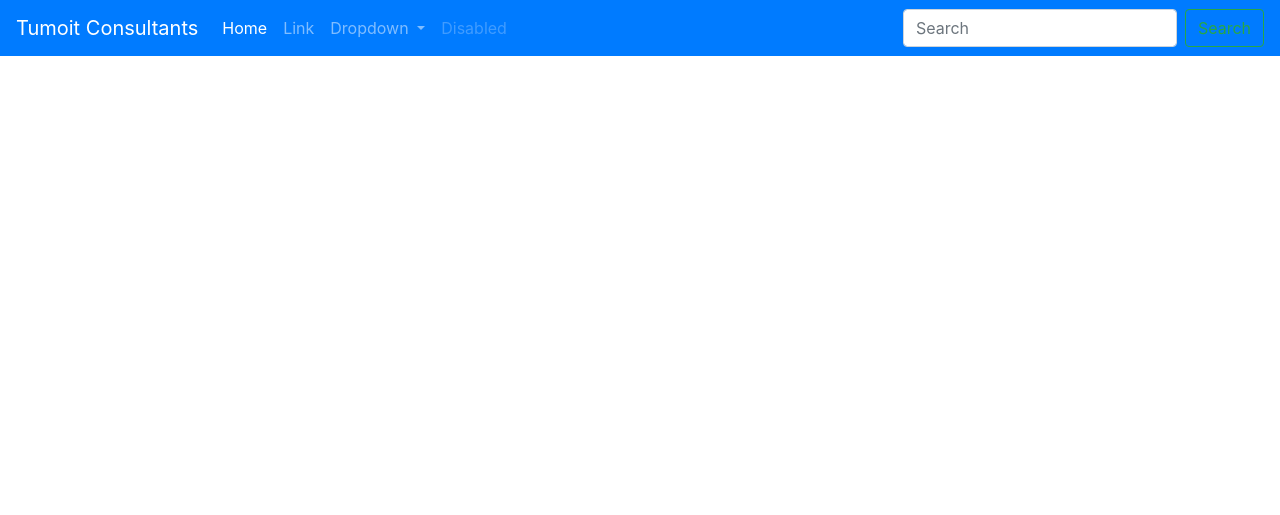
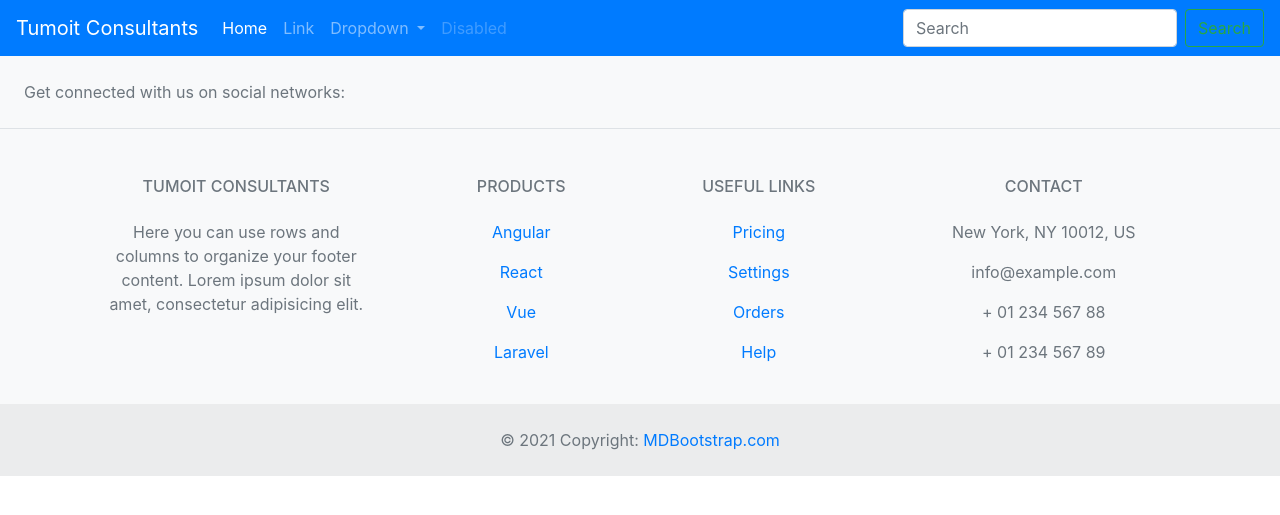
Before and after one commit to samuels97/tumoit97, a Django app: page /home in a window 1280 px wide. Shown: the top 515 px of the page. Run offline with Django 3.2, Linux system fonts and the light colour scheme; some libraries are stand-ins or nearby versions.

Commit message:
footer in index.html

```diff
--- a/main/templates/main/index.html
+++ b/main/templates/main/index.html
@@ -17,6 +17,139 @@
 
       <nav class="navbar navbar-expand-lg navbar-dark bg-primary"> <a class="navbar-brand" href="#">Tumoit Consultants</a> <button class="navbar-toggler" type="button" data-toggle="collapse" data-target="#navbarSupportedContent" aria-controls="navbarSupportedContent" aria-expanded="false" aria-label="Toggle navigation"> <span class="navbar-toggler-icon"></span> </button> <div class="collapse navbar-collapse" id="navbarSupportedContent"> <ul class="navbar-nav mr-auto"> <li class="nav-item active"> <a class="nav-link" href="#">Home <span class="sr-only">(current)</span></a> </li> <li class="nav-item"> <a class="nav-link" href="#">Link</a> </li> <li class="nav-item dropdown"> <a class="nav-link dropdown-toggle" href="#" id="navbarDropdown" role="button" data-toggle="dropdown" aria-haspopup="true" aria-expanded="false"> Dropdown </a> <div class="dropdown-menu" aria-labelledby="navbarDropdown"> <a class="dropdown-item" href="#">Action</a> <a class="dropdown-item" href="#">Another action</a> <div class="dropdown-divider"></div> <a class="dropdown-item" href="#">Something else here</a> </div> </li> <li class="nav-item"> <a class="nav-link disabled" href="#">Disabled</a> </li> </ul> <form class="form-inline my-2 my-lg-0"> <input class="form-control mr-sm-2" type="search" placeholder="Search" aria-label="Search"> <button class="btn btn-outline-success my-2 my-sm-0" type="submit">Search</button> </form> </div> </nav>
 
+
+
+     <!-- Footer -->
+<footer class="text-center text-lg-start bg-light text-muted">
+  <!-- Section: Social media -->
+  <section
+    class="d-flex justify-content-center justify-content-lg-between p-4 border-bottom"
+  >
+    <!-- Left -->
+    <div class="me-5 d-none d-lg-block">
+      <span>Get connected with us on social networks:</span>
+    </div>
+    <!-- Left -->
+
+    <!-- Right -->
+    <div>
+      <a href="" class="me-4 text-reset">
+        <i class="fab fa-facebook-f"></i>
+      </a>
+      <a href="" class="me-4 text-reset">
+        <i class="fab fa-twitter"></i>
+      </a>
+      <a href="" class="me-4 text-reset">
+        <i class="fab fa-google"></i>
+      </a>
+      <a href="" class="me-4 text-reset">
+        <i class="fab fa-instagram"></i>
+      </a>
+      <a href="" class="me-4 text-reset">
+        <i class="fab fa-linkedin"></i>
+      </a>
+      <a href="" class="me-4 text-reset">
+        <i class="fab fa-github"></i>
+      </a>
+    </div>
+    <!-- Right -->
+  </section>
+  <!-- Section: Social media -->
+
+  <!-- Section: Links  -->
+  <section class="">
+    <div class="container text-center text-md-start mt-5">
+      <!-- Grid row -->
+      <div class="row mt-3">
+        <!-- Grid column -->
+        <div class="col-md-3 col-lg-4 col-xl-3 mx-auto mb-4">
+          <!-- Content -->
+          <h6 class="text-uppercase fw-bold mb-4">
+            <i class="fas fa-gem me-3"></i>Tumoit Consultants
+          </h6>
+          <p>
+            Here you can use rows and columns to organize your footer content. Lorem ipsum
+            dolor sit amet, consectetur adipisicing elit.
+          </p>
+        </div>
+        <!-- Grid column -->
+
+        <!-- Grid column -->
+        <div class="col-md-2 col-lg-2 col-xl-2 mx-auto mb-4">
+          <!-- Links -->
+          <h6 class="text-uppercase fw-bold mb-4">
+            Products
+          </h6>
+          <p>
+            <a href="#!" class="text-reset">Angular</a>
+          </p>
+          <p>
+            <a href="#!" class="text-reset">React</a>
+          </p>
+          <p>
+            <a href="#!" class="text-reset">Vue</a>
+          </p>
+          <p>
+            <a href="#!" class="text-reset">Laravel</a>
+          </p>
+        </div>
+        <!-- Grid column -->
+
+        <!-- Grid column -->
+        <div class="col-md-3 col-lg-2 col-xl-2 mx-auto mb-4">
+          <!-- Links -->
+          <h6 class="text-uppercase fw-bold mb-4">
+            Useful links
+          </h6>
+          <p>
+            <a href="#!" class="text-reset">Pricing</a>
+          </p>
+          <p>
+            <a href="#!" class="text-reset">Settings</a>
+          </p>
+          <p>
+            <a href="#!" class="text-reset">Orders</a>
+          </p>
+          <p>
+            <a href="#!" class="text-reset">Help</a>
+          </p>
+        </div>
+        <!-- Grid column -->
+
+        <!-- Grid column -->
+        <div class="col-md-4 col-lg-3 col-xl-3 mx-auto mb-md-0 mb-4">
+          <!-- Links -->
+          <h6 class="text-uppercase fw-bold mb-4">
+            Contact
+          </h6>
+          <p><i class="fas fa-home me-3"></i> New York, NY 10012, US</p>
+          <p>
+            <i class="fas fa-envelope me-3"></i>
+            info@example.com
+          </p>
+          <p><i class="fas fa-phone me-3"></i> + 01 234 567 88</p>
+          <p><i class="fas fa-print me-3"></i> + 01 234 567 89</p>
+        </div>
+        <!-- Grid column -->
+      </div>
+      <!-- Grid row -->
+    </div>
+  </section>
+  <!-- Section: Links  -->
+
+  <!-- Copyright -->
+  <div class="text-center p-4" style="background-color: rgba(0, 0, 0, 0.05);">
+    © 2021 Copyright:
+    <a class="text-reset fw-bold" href="https://mdbootstrap.com/">MDBootstrap.com</a>
+  </div>
+  <!-- Copyright -->
+</footer>
+<!-- Footer -->
+
+
+
+
+
       <script src="https://code.jquery.com/jquery-3.2.1.slim.min.js" integrity="sha384-KJ3o2DKtIkvYIK3UENzmM7KCkRr/rE9/Qpg6aAZGJwFDMVNA/GpGFF93hXpG5KkN" crossorigin="anonymous"></script> <script src="https://cdnjs.cloudflare.com/ajax/libs/popper.js/1.12.9/umd/popper.min.js" integrity="sha384-ApNbgh9B+Y1QKtv3Rn7W3mgPxhU9K/ScQsAP7hUibX39j7fakFPskvXusvfa0b4Q" crossorigin="anonymous"></script> <script src="https://maxcdn.bootstrapcdn.com/bootstrap/4.0.0/js/bootstrap.min.js" integrity="sha384-JZR6Spejh4U02d8jOt6vLEHfe/JQGiRRSQQxSfFWpi1MquVdAyjUar5+76PVCmYl" crossorigin="anonymous"></script>
     </body>
 
```
